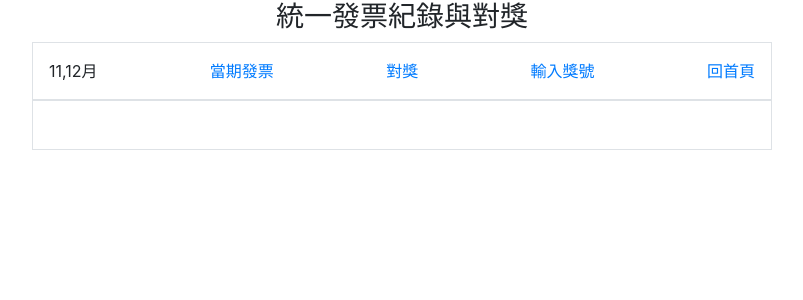
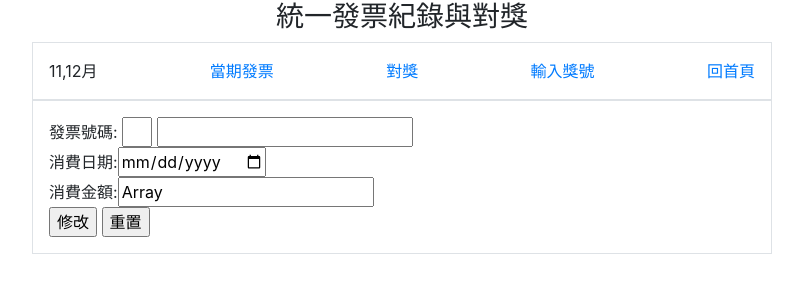
Before and after one commit to wdaweb/invoice-adriftchen, a PHP site: page /index.php?do=edit_invoice in a window 1280 px wide. Shown: the top 300 px of the page, without its empty margins (238-1041 px from the left). Run offline with PHP 8.4, Linux system fonts and the light colour scheme; data that the repository does not hold is empty.

Commit message:
美化編輯表單

```diff
--- a/edit_invoice.php
+++ b/edit_invoice.php
@@ -3,7 +3,24 @@ include_once "base.php";
 
 $sql="select * from invoices where id='{$_GET['id']}'";
 $inv=$pdo-> query($sql)->fetch();
-echo "<pre>";
-  print_r($inv);
-echo "</pre>";
+// echo "<pre>";
+//   print_r($inv);
+// echo "</pre>";
+
+print_r($inv);
+
 ?>
+
+<form action="api/update_invoice.php" method="post">
+  <input type="hidden" name="id" value="<?=$inv['id'];?>">
+  <div>發票號碼:
+      <input type="text" name="code" style="width:30px" value="<?=$inv['code'];?>">
+      <input type="number" name="number" value="<?=$inv['number'];?>">
+  </div>
+  <div>消費日期:<input type="date" name="date" value="<?=$inv['date'];?>"></div>
+  <div>消費金額:<input type="text" name="payment" value="<?=['payment'];?>"></div>
+  <div>
+    <input type="submit" value="修改">
+    <input type="reset" value="重置">
+  </div>
+</form>
```
Also changed, not shown: update_invoice.php (added, +21 -0 lines).
